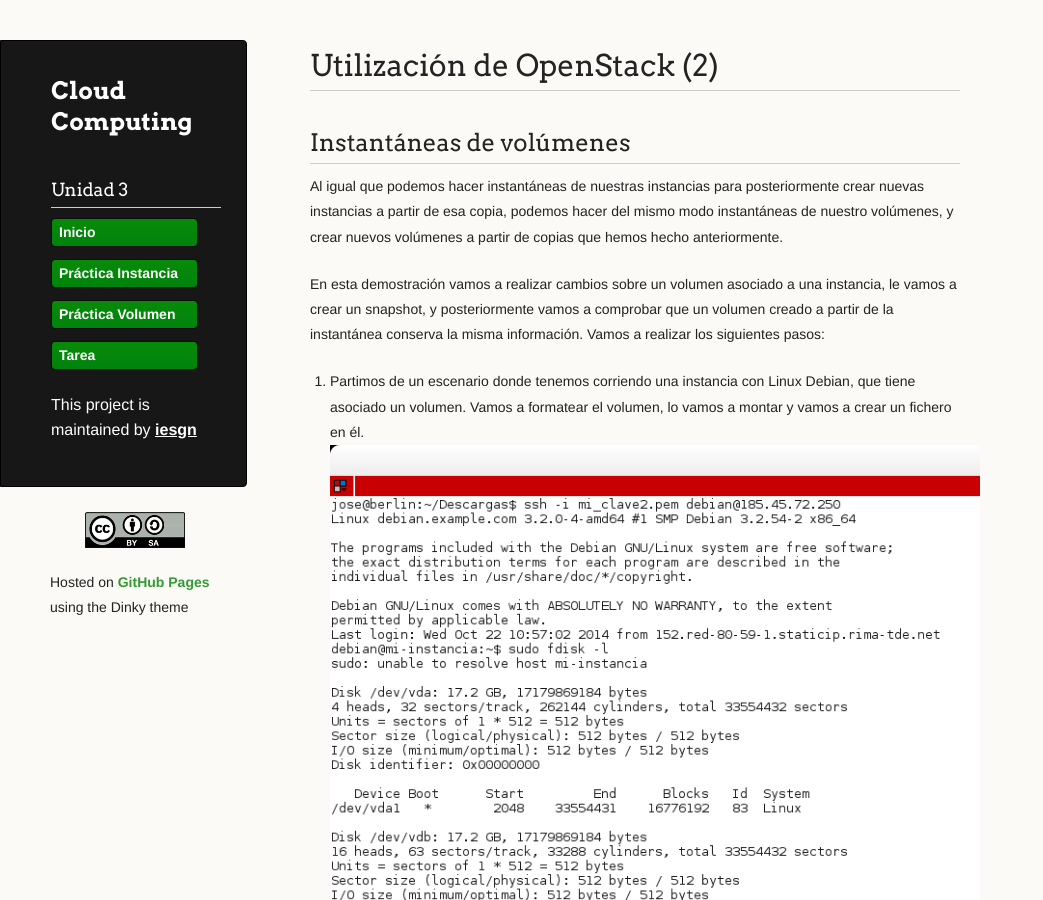
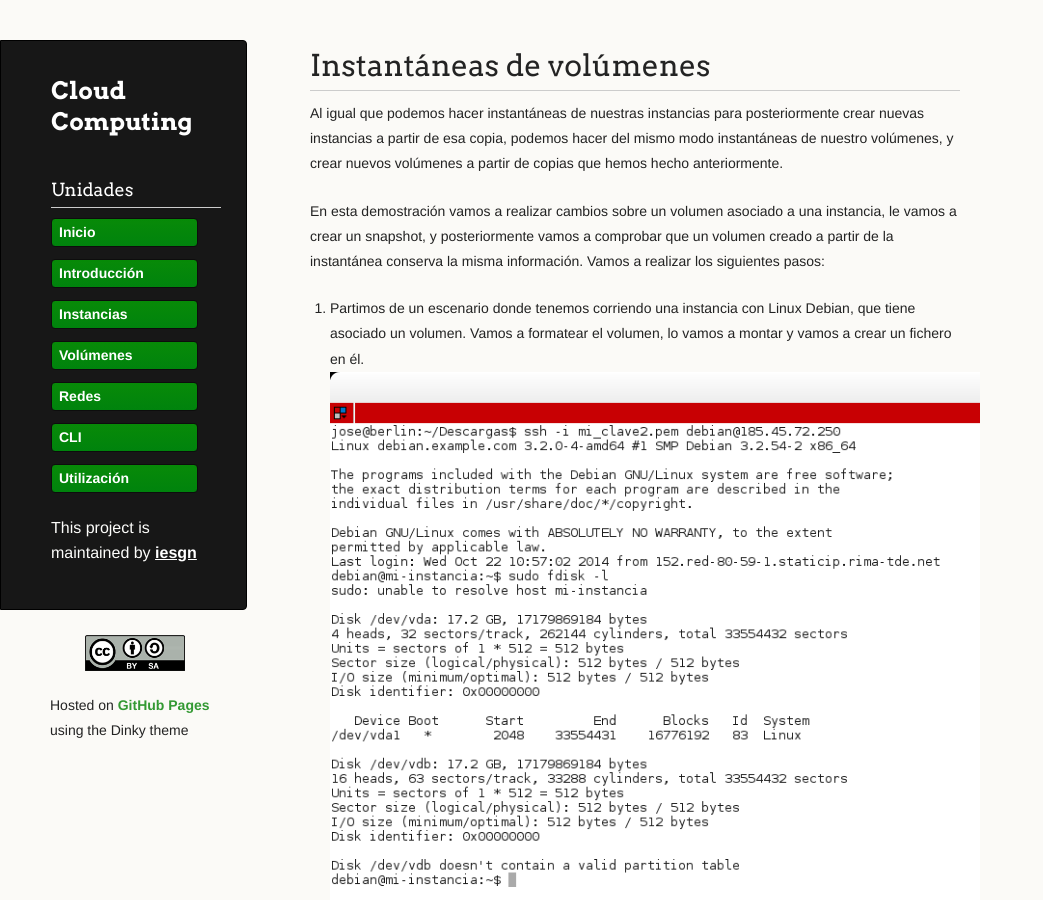
Before and after one commit to iesgn/cloud2, a Jekyll site: the page built from curso/u3/instantaneas.md, in a window 1280 px wide and 900 px high. Shown: the whole window, without its empty margins (0-1043 px from the left). Built offline with Jekyll 4.4.1, drawn with Linux system fonts in a browser that asks for light colours.

Commit message:
Unidad 3. cambios menores

```diff
--- a/curso/u3/instantaneas.md
+++ b/curso/u3/instantaneas.md
@@ -1,11 +1,9 @@
 ---
 layout: blog
-tittle: Utilización de OpenStack (2)
+tittle: Instantáneas de volúmenes
 menu:
-  - Unidad 3
+  - Unidades
 ---
-
-##Instantáneas de volúmenes
 
 Al igual que podemos hacer instantáneas de nuestras instancias para posteriormente crear nuevas instancias a partir de esa copia, podemos hacer del mismo modo instantáneas de nuestro volúmenes, y crear nuevos volúmenes a partir de copias que hemos hecho anteriormente.
 
```
